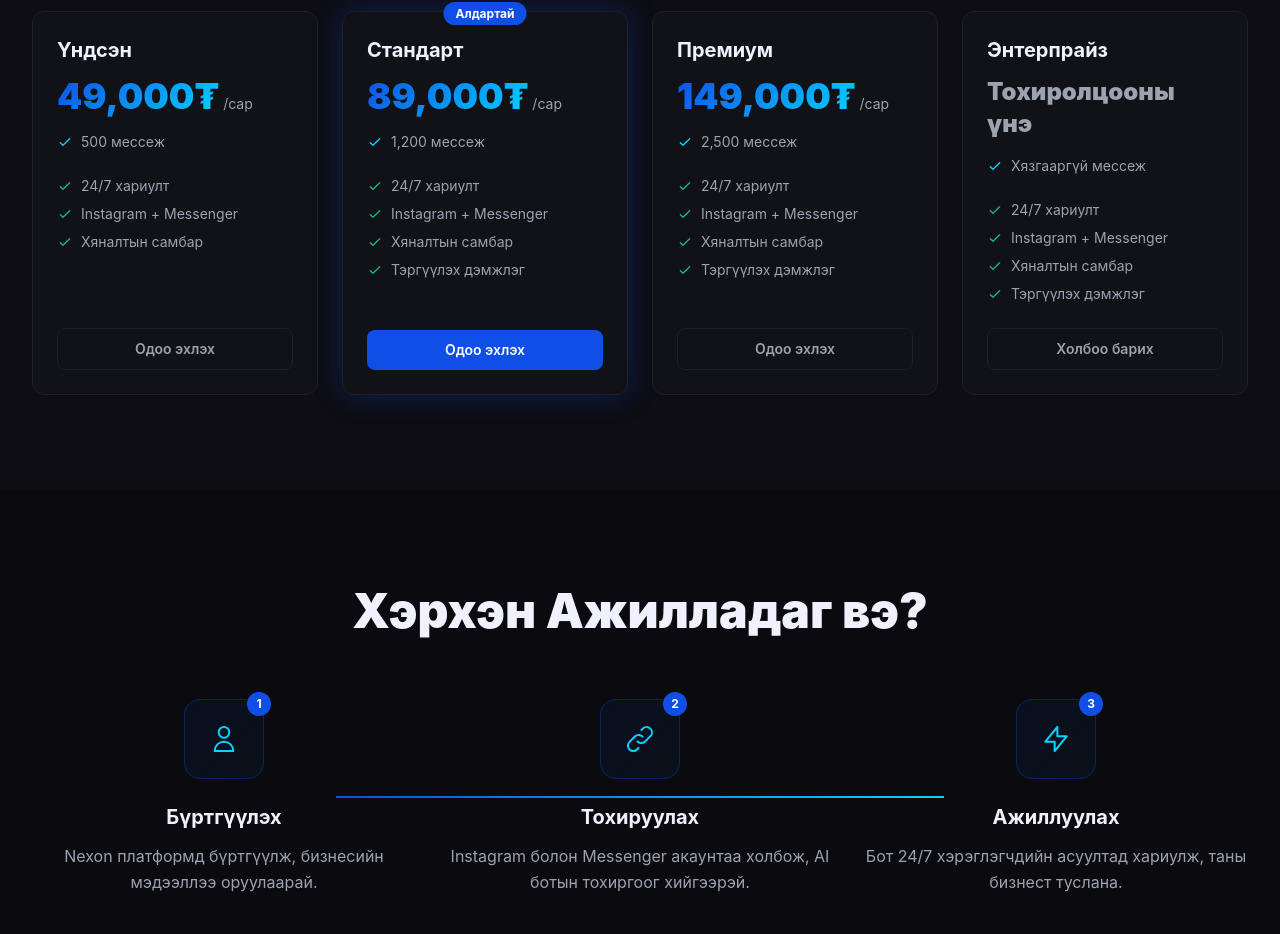
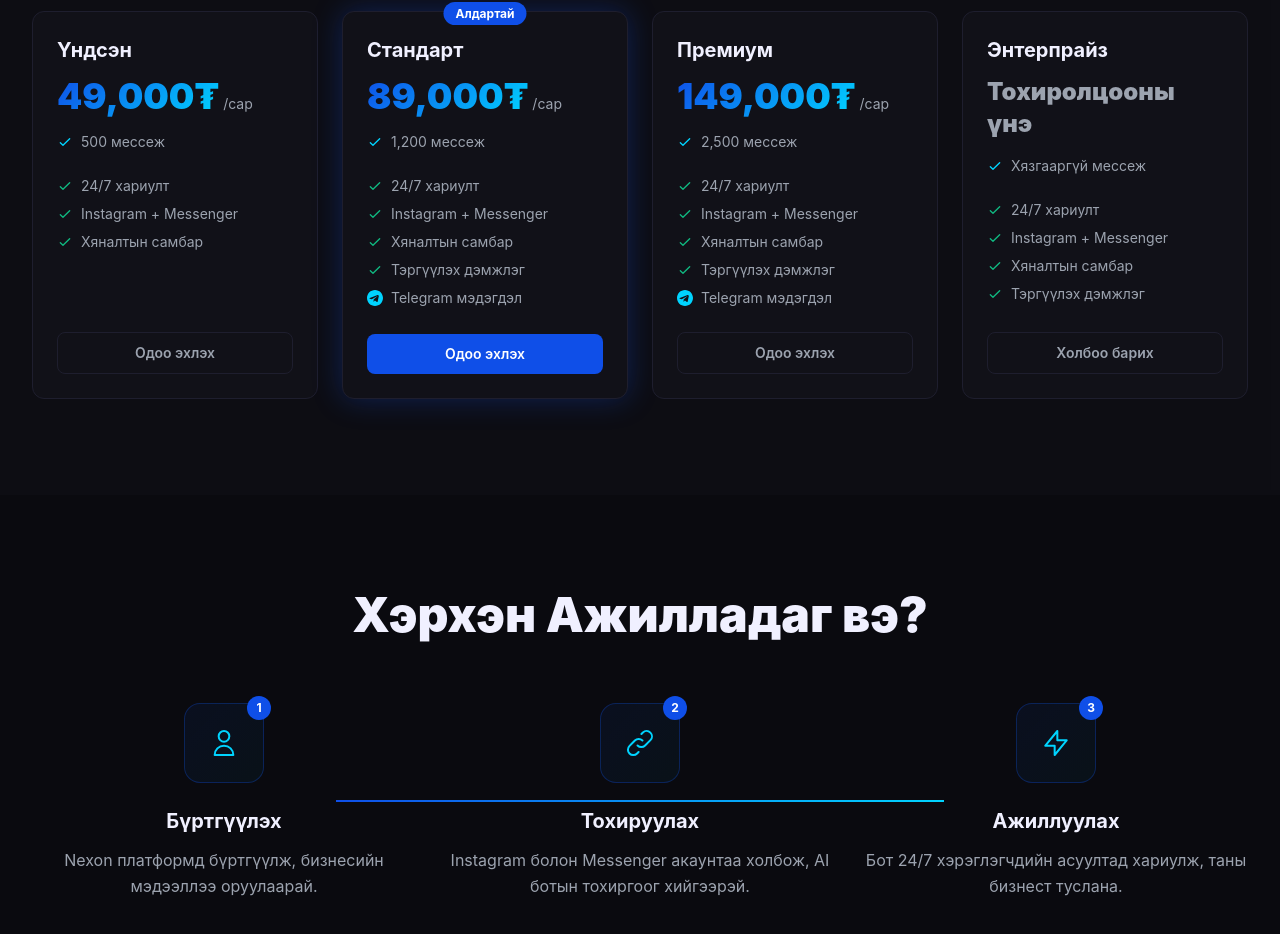
Before and after one commit to Tuvshee555/Nexon-pricing-website, a Next.js app: page / in a window 1280 px wide. Shown: the part 1797-2731 px from the top of the page. Built offline with nearby package versions, Linux system fonts and the light colour scheme.

Commit message:
latest comits

```diff
--- a/src/components/dashboard/BuyCreditsClient.tsx
+++ b/src/components/dashboard/BuyCreditsClient.tsx
@@ -213,10 +213,10 @@
               {pack.amount.toLocaleString()}₮
             </div>
             <div className="text-text-primary font-semibold mb-1">
-              {pack.credits.toLocaleString()} кредит
+              {pack.credits.toLocaleString()} мессеж
             </div>
             <div className="text-text-secondary text-sm">
-              ≈ {Math.round(pack.amount / pack.credits)}₮ / кредит
+              ≈ {Math.round(pack.amount / pack.credits)}₮ / мессеж
             </div>
             <div className="mt-4 text-xs text-success flex items-center gap-1">
               <svg className="w-3 h-3" fill="none" stroke="currentColor" viewBox="0 0 24 24">
--- a/src/components/landing/PricingSection.tsx
+++ b/src/components/landing/PricingSection.tsx
@@ -99,13 +99,20 @@
                     "Instagram + Messenger",
                     "Хяналтын самбар",
                     plan.tier !== "basic" ? "Тэргүүлэх дэмжлэг" : null,
+                    (plan.tier === "standard" || plan.tier === "premium") ? "Telegram мэдэгдэл" : null,
                   ]
                     .filter(Boolean)
                     .map((f) => (
                       <li key={f} className="flex items-center gap-2 text-sm text-text-secondary">
-                        <svg className="w-4 h-4 text-success flex-shrink-0" fill="none" stroke="currentColor" viewBox="0 0 24 24">
-                          <path strokeLinecap="round" strokeLinejoin="round" strokeWidth={2} d="M5 13l4 4L19 7" />
-                        </svg>
+                        {f === "Telegram мэдэгдэл" ? (
+                          <svg className="w-4 h-4 text-accent flex-shrink-0" viewBox="0 0 24 24" fill="currentColor">
+                            <path d="M12 0C5.373 0 0 5.373 0 12s5.373 12 12 12 12-5.373 12-12S18.627 0 12 0zm5.894 8.221-1.97 9.28c-.145.658-.537.818-1.084.508l-3-2.21-1.447 1.394c-.16.16-.295.295-.605.295l.213-3.053 5.56-5.023c.242-.213-.054-.333-.373-.12L7.08 13.99l-2.948-.924c-.64-.203-.658-.64.135-.954l11.566-4.458c.537-.194 1.006.131.861.567z"/>
+                          </svg>
+                        ) : (
+                          <svg className="w-4 h-4 text-success flex-shrink-0" fill="none" stroke="currentColor" viewBox="0 0 24 24">
+                            <path strokeLinecap="round" strokeLinejoin="round" strokeWidth={2} d="M5 13l4 4L19 7" />
+                          </svg>
+                        )}
                         {f}
                       </li>
                     ))}
@@ -155,7 +162,7 @@
                     {pack.amount.toLocaleString()}₮
                   </div>
                   <div className="text-text-secondary text-sm mb-4">
-                    {pack.credits.toLocaleString()} {t("pricing_credits_label")}
+                    {pack.credits.toLocaleString()} мессеж
                   </div>
                   <div className="text-xs text-success mb-4 flex items-center gap-1">
                     <svg className="w-3 h-3" fill="none" stroke="currentColor" viewBox="0 0 24 24">
@@ -164,7 +171,7 @@
                     {t("pricing_never_expire")}
                   </div>
                   <div className="text-xs text-text-secondary">
-                    ≈ {Math.round(pack.amount / pack.credits)}₮ / кредит
+                    ≈ {Math.round(pack.amount / pack.credits)}₮ / мессеж
                   </div>
                   <Link
                     href="/register"
```
